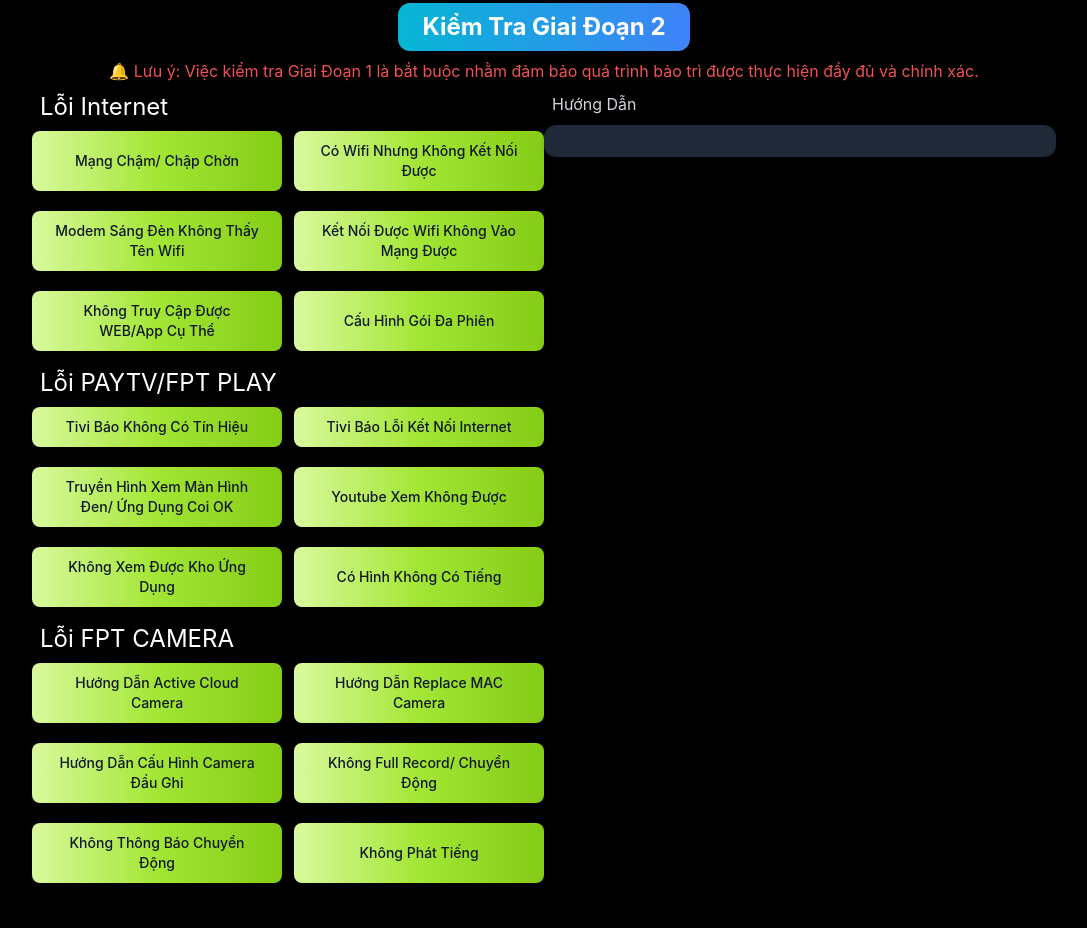
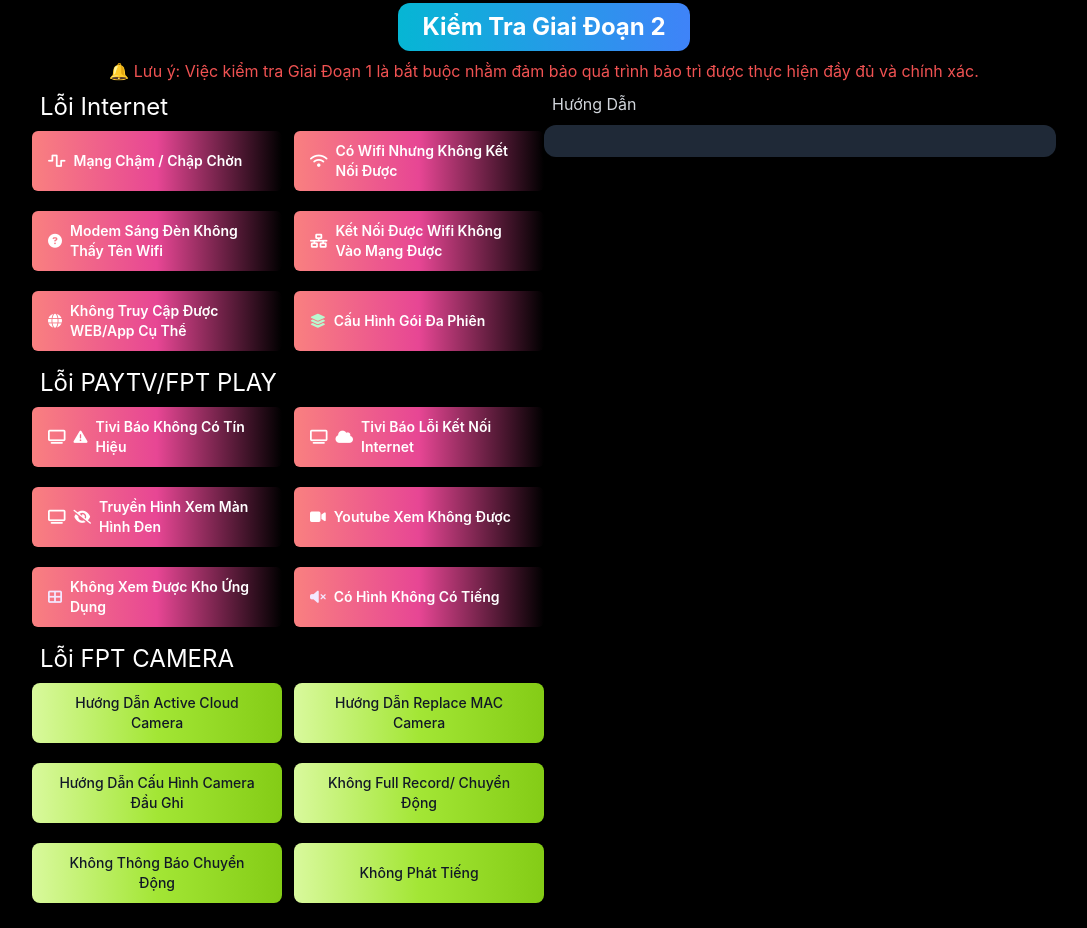
Before and after one commit to PhongNguyen-1992/Tool_Tra_Cuu, a plain HTML site: page index.html in a window 1280 px wide. Shown: the part 3295-4223 px from the top of the page, without its empty margins (96-1183 px from the left). Drawn offline with nearby package versions, Linux system fonts and the light colour scheme.

Commit message:
update icon GD2

```diff
--- a/index.html
+++ b/index.html
@@ -2177,44 +2177,64 @@
                 <!-- Button Lỗi INTERNET  -->
                 <div class=" grid grid-cols-1 sm:grid-cols-2 w-auto h-fit gap-3">
                     <button type="button" onclick="mangCham()" id="mangCham"
-                        class="text-gray-900 bg-gradient-to-r from-lime-200 via-lime-400 to-lime-500 hover:bg-gradient-to-br focus:ring-4 focus:outline-none focus:ring-lime-300 dark:focus:ring-lime-800 font-medium rounded-lg text-sm px-5 py-2.5 text-center me-2 mb-2">Mạng
-                        Chậm/ Chập Chờn</button>
+                        class="flex items-center gap-2 text-white bg-gradient-to-r from-red-400 via-pink-500 to-purple-600 hover:from-pink-500 hover:to-purple-700 focus:ring-4 focus:outline-none focus:ring-purple-300 font-semibold rounded-md text-sm px-4 py-2.5 text-left shadow-md transition-all duration-200 me-2 mb-2">
+                        <i class="fas fa-wave-square text-white"></i>
+                        Mạng Chậm / Chập Chờn
+                    </button>
                     <button type="button" onclick="ketNoi()" id="ketNoi"
-                        class="text-gray-900 bg-gradient-to-r from-lime-200 via-lime-400 to-lime-500 hover:bg-gradient-to-br focus:ring-4 focus:outline-none focus:ring-lime-300 dark:focus:ring-lime-800 font-medium rounded-lg text-sm px-5 py-2.5 text-center me-2 mb-2">
+                        class="flex items-center gap-2 text-white bg-gradient-to-r from-red-400 via-pink-500 to-purple-600 hover:from-pink-500 hover:to-purple-700 focus:ring-4 focus:outline-none focus:ring-purple-300 font-semibold rounded-md text-sm px-4 py-2.5 text-left shadow-md transition-all duration-200 me-2 mb-2">
+                        <i class="fas fa-wifi"></i>
                         Có Wifi Nhưng Không Kết Nối Được</button>
                     <button type="button" onclick="khongTenWifi()" id="ketNoi"
-                        class="text-gray-900 bg-gradient-to-r from-lime-200 via-lime-400 to-lime-500 hover:bg-gradient-to-br focus:ring-4 focus:outline-none focus:ring-lime-300 dark:focus:ring-lime-800 font-medium rounded-lg text-sm px-5 py-2.5 text-center me-2 mb-2">
+                        class="flex items-center gap-2 text-white bg-gradient-to-r from-red-400 via-pink-500 to-purple-600 hover:from-pink-500 hover:to-purple-700 focus:ring-4 focus:outline-none focus:ring-purple-300 font-semibold rounded-md text-sm px-4 py-2.5 text-left shadow-md transition-all duration-200 me-2 mb-2">
+                        <i class="fas fa-question-circle"></i>
                         Modem Sáng Đèn Không Thấy Tên Wifi</button>
                     <button type="button" onclick="truyCap()" id="truyCap"
-                        class="text-gray-900 bg-gradient-to-r from-lime-200 via-lime-400 to-lime-500 hover:bg-gradient-to-br focus:ring-4 focus:outline-none focus:ring-lime-300 dark:focus:ring-lime-800 font-medium rounded-lg text-sm px-5 py-2.5 text-center me-2 mb-2">Kết
+                        class="flex items-center gap-2 text-white bg-gradient-to-r from-red-400 via-pink-500 to-purple-600 hover:from-pink-500 hover:to-purple-700 focus:ring-4 focus:outline-none focus:ring-purple-300 font-semibold rounded-md text-sm px-4 py-2.5 text-left shadow-md transition-all duration-200 me-2 mb-2">
+                        <i class="fas fa-network-wired"></i>Kết
                         Nối Được Wifi Không Vào Mạng Được</button>
                     <button type="button" id="truyCapWeb"
-                        class="text-gray-900 bg-gradient-to-r from-lime-200 via-lime-400 to-lime-500 hover:bg-gradient-to-br focus:ring-4 focus:outline-none focus:ring-lime-300 dark:focus:ring-lime-800 font-medium rounded-lg text-sm px-5 py-2.5 text-center me-2 mb-2">Không
+                        class="flex items-center gap-2 text-white bg-gradient-to-r from-red-400 via-pink-500 to-purple-600 hover:from-pink-500 hover:to-purple-700 focus:ring-4 focus:outline-none focus:ring-purple-300 font-semibold rounded-md text-sm px-4 py-2.5 text-left shadow-md transition-all duration-200 me-2 mb-2">
+                        <i class="fas fa-globe"></i>Không
                         Truy Cập Được WEB/App Cụ Thể</button>
                     <button type="button" id="truyCapWeb"
-                        class="text-gray-900 bg-gradient-to-r from-lime-200 via-lime-400 to-lime-500 hover:bg-gradient-to-br focus:ring-4 focus:outline-none focus:ring-lime-300 dark:focus:ring-lime-800 font-medium rounded-lg text-sm px-5 py-2.5 text-center me-2 mb-2">Cấu
-                        Hình Gói Đa Phiên</button>
+                        class="flex items-center gap-2 text-white bg-gradient-to-r from-red-400 via-pink-500 to-purple-600 hover:from-pink-500 hover:to-purple-700 focus:ring-4 focus:outline-none focus:ring-purple-300 font-semibold rounded-md text-sm px-4 py-2.5 text-left shadow-md transition-all duration-200 me-2 mb-2">
+                        <i class="fas fa-layer-group text-green-200"></i>
+                        Cấu Hình Gói Đa Phiên
+                    </button>
+
                 </div>
                 <h1 class="text-white text-2xl ml-10 p-2">Lỗi PAYTV/FPT PLAY</h1>
                 <!-- Button Lỗi PAYTV  -->
                 <div class=" grid grid-cols-1 sm:grid-cols-2 w-auto h-fit gap-3">
                     <button type="button" onclick="" id="mangCham"
-                        class="text-gray-900 bg-gradient-to-r from-lime-200 via-lime-400 to-lime-500 hover:bg-gradient-to-br focus:ring-4 focus:outline-none focus:ring-lime-300 dark:focus:ring-lime-800 font-medium rounded-lg text-sm px-5 py-2.5 text-center me-2 mb-2">Tivi
+                        class="flex items-center gap-2 text-white bg-gradient-to-r from-red-400 via-pink-500 to-purple-600 hover:from-pink-500 hover:to-purple-700 focus:ring-4 focus:outline-none focus:ring-purple-300 font-semibold rounded-md text-sm px-4 py-2.5 text-left shadow-md transition-all duration-200 me-2 mb-2">
+                        <i class="fas fa-tv"></i>
+                        <i class="fas fa-exclamation-triangle"></i>Tivi
                         Báo Không Có Tín Hiệu</button>
                     <button type="button" onclick="" id="ketNoi"
-                        class="text-gray-900 bg-gradient-to-r from-lime-200 via-lime-400 to-lime-500 hover:bg-gradient-to-br focus:ring-4 focus:outline-none focus:ring-lime-300 dark:focus:ring-lime-800 font-medium rounded-lg text-sm px-5 py-2.5 text-center me-2 mb-2">
+                        class="flex items-center gap-2 text-white bg-gradient-to-r from-red-400 via-pink-500 to-purple-600 hover:from-pink-500 hover:to-purple-700 focus:ring-4 focus:outline-none focus:ring-purple-300 font-semibold rounded-md text-sm px-4 py-2.5 text-left shadow-md transition-all duration-200 me-2 mb-2">
+                        <i class="fas fa-tv"></i>
+                        <i class="fas fa-cloud"></i>
                         Tivi Báo Lỗi Kết Nối Internet</button>
                     <button type="button" onclick="" id="ketNoi"
-                        class="text-gray-900 bg-gradient-to-r from-lime-200 via-lime-400 to-lime-500 hover:bg-gradient-to-br focus:ring-4 focus:outline-none focus:ring-lime-300 dark:focus:ring-lime-800 font-medium rounded-lg text-sm px-5 py-2.5 text-center me-2 mb-2">
-                        Truyền Hình Xem Màn Hình Đen/ Ứng Dụng Coi OK</button>
+                        class="flex items-center gap-2 text-white bg-gradient-to-r from-red-400 via-pink-500 to-purple-600 hover:from-pink-500 hover:to-purple-700 focus:ring-4 focus:outline-none focus:ring-purple-300 font-semibold rounded-md text-sm px-4 py-2.5 text-left shadow-md transition-all duration-200 me-2 mb-2">
+                        <i class="fas fa-tv"></i>
+                        <i class="fas fa-eye-slash"></i>
+                        Truyền Hình Xem Màn Hình Đen</button>
                     <button type="button" onclick="" id="truyCap"
-                        class="text-gray-900 bg-gradient-to-r from-lime-200 via-lime-400 to-lime-500 hover:bg-gradient-to-br focus:ring-4 focus:outline-none focus:ring-lime-300 dark:focus:ring-lime-800 font-medium rounded-lg text-sm px-5 py-2.5 text-center me-2 mb-2">Youtube
+                        class="flex items-center gap-2 text-white bg-gradient-to-r from-red-400 via-pink-500 to-purple-600 hover:from-pink-500 hover:to-purple-700 focus:ring-4 focus:outline-none focus:ring-purple-300 font-semibold rounded-md text-sm px-4 py-2.5 text-left shadow-md transition-all duration-200 me-2 mb-2">
+                        <i class="fas fa-video "></i>
+                        Youtube
                         Xem Không Được</button>
+                    <button type="button" id="khoUngDung"
+                        class="flex items-center gap-2 text-white bg-gradient-to-r from-red-400 via-pink-500 to-purple-600 hover:from-pink-500 hover:to-purple-700 focus:ring-4 focus:outline-none focus:ring-purple-300 font-semibold rounded-md text-sm px-4 py-2.5 text-left shadow-md transition-all duration-200 me-2 mb-2">
+                        <i class="fas fa-th-large text-purple-100"></i>
+                        Không Xem Được Kho Ứng Dụng
+                    </button>
                     <button type="button" id="truyCapWeb"
-                        class="text-gray-900 bg-gradient-to-r from-lime-200 via-lime-400 to-lime-500 hover:bg-gradient-to-br focus:ring-4 focus:outline-none focus:ring-lime-300 dark:focus:ring-lime-800 font-medium rounded-lg text-sm px-5 py-2.5 text-center me-2 mb-2">Không
-                        Xem Được Kho Ứng Dụng</button>
-                    <button type="button" id="truyCapWeb"
-                        class="text-gray-900 bg-gradient-to-r from-lime-200 via-lime-400 to-lime-500 hover:bg-gradient-to-br focus:ring-4 focus:outline-none focus:ring-lime-300 dark:focus:ring-lime-800 font-medium rounded-lg text-sm px-5 py-2.5 text-center me-2 mb-2">Có
+                        class="flex items-center gap-2 text-white bg-gradient-to-r from-red-400 via-pink-500 to-purple-600 hover:from-pink-500 hover:to-purple-700 focus:ring-4 focus:outline-none focus:ring-purple-300 font-semibold rounded-md text-sm px-4 py-2.5 text-left shadow-md transition-all duration-200 me-2 mb-2">
+                        <i class="fas fa-volume-mute text-purple-100"></i>Có
                         Hình Không Có Tiếng</button>
                 </div>
                 <h1 class="text-white text-2xl ml-10 p-2">Lỗi FPT CAMERA</h1>
```
